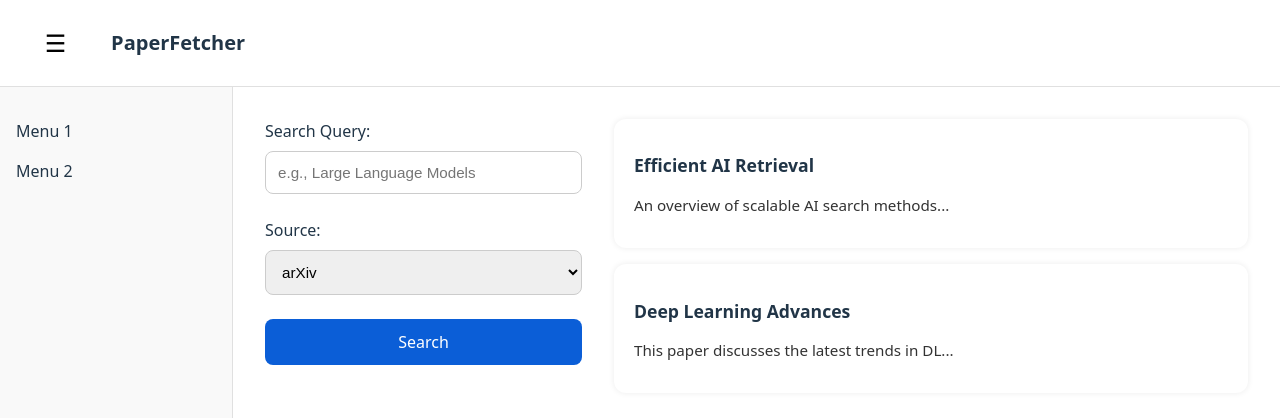
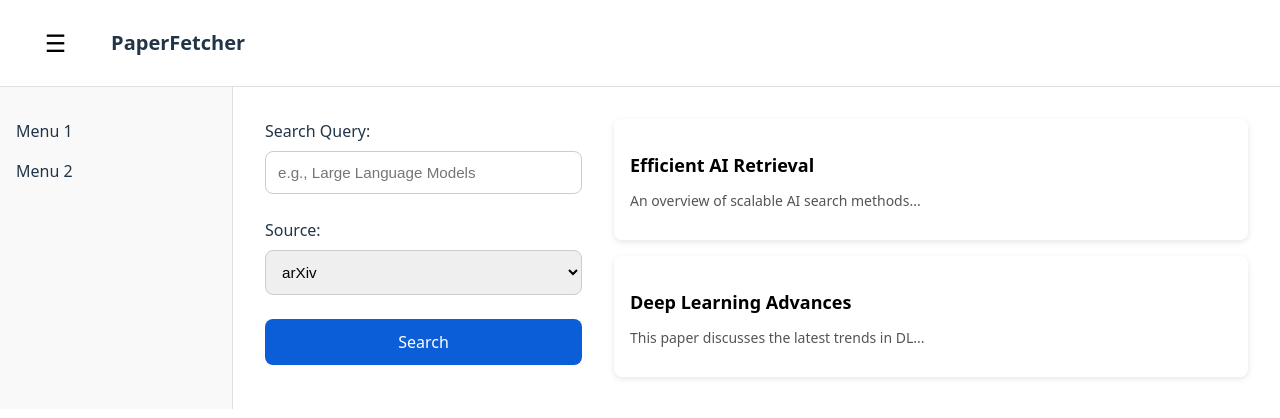
Before and after one commit to dangvonguyen/research-agent, a React (Vite) app in the folder frontend/: page / in a window 1280 px wide. Shown: the top 418 px of the page. Built offline with nearby package versions, Linux system fonts and the light colour scheme.

Commit message:
feat(search-result): convert card to clickable button with onClick

```diff
--- a/frontend/src/features/paperSearch/components/SearchResultCard/SearchResultCard.module.css
+++ b/frontend/src/features/paperSearch/components/SearchResultCard/SearchResultCard.module.css
@@ -1,17 +1,26 @@
 .card {
-  background-color: #fff;
-  border-radius: 12px;
-  box-shadow: 0 0 6px rgba(0, 0, 0, 0.08);
-  padding: 1rem 1.25rem;
+  background-color: white;
+  border: none;
+  text-align: left;
+  width: 100%;
+  padding: 16px;
+  cursor: pointer;
+  border-radius: 8px;
+  box-shadow: 0 2px 6px rgba(0, 0, 0, 0.1);
+  transition: transform 0.2s ease;
+}
+
+.card:hover {
+  transform: translateY(-2px);
+  box-shadow: 0 4px 12px rgba(0, 0, 0, 0.15);
 }
 
 .title {
-  font-size: 1.1rem;
-  font-weight: bold;
-  margin-bottom: 0.5rem;
+  font-size: 18px;
+  margin-bottom: 8px;
 }
 
 .summary {
-  font-size: 0.95rem;
-  color: #333;
+  font-size: 14px;
+  color: #555;
 }
--- a/frontend/src/features/paperSearch/components/SearchResultCard/SearchResultCard.tsx
+++ b/frontend/src/features/paperSearch/components/SearchResultCard/SearchResultCard.tsx
@@ -3,14 +3,15 @@ import styles from "./SearchResultCard.module.css"
 interface SearchResultCardProps {
   title: string
   summary: string
+  onClick?: () => void
 }
 
-const SearchResultCard = ({ title, summary }: SearchResultCardProps) => {
+const SearchResultCard = ({ title, summary, onClick }: SearchResultCardProps) => {
   return (
-    <div className={styles.card}>
+    <button className={styles.card} onClick={onClick}>
       <h3 className={styles.title}>{title}</h3>
       <p className={styles.summary}>{summary}</p>
-    </div>
+    </button>
   )
 }
 
--- a/frontend/src/features/paperSearch/pages/SearchPage/searchPage.tsx
+++ b/frontend/src/features/paperSearch/pages/SearchPage/searchPage.tsx
@@ -15,11 +15,10 @@ const SearchPage = () => {
       </div>
       <div className={styles.right}>
         {results.map((r, i) => (
-          <SearchResultCard key={i} title={r.title} summary={r.summary} />
+          <SearchResultCard key={i} title={r.title} summary={r.summary} onClick={() => console.log("Clicked on paper")}/>
         ))}
       </div>
     </div>
   )
 }
-
 export default SearchPage
```
